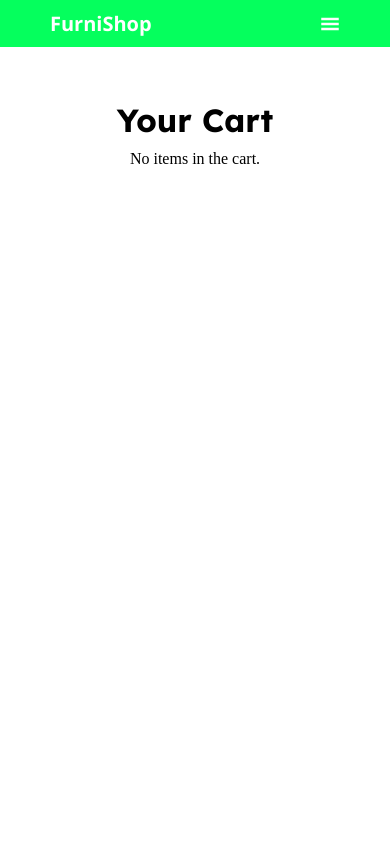
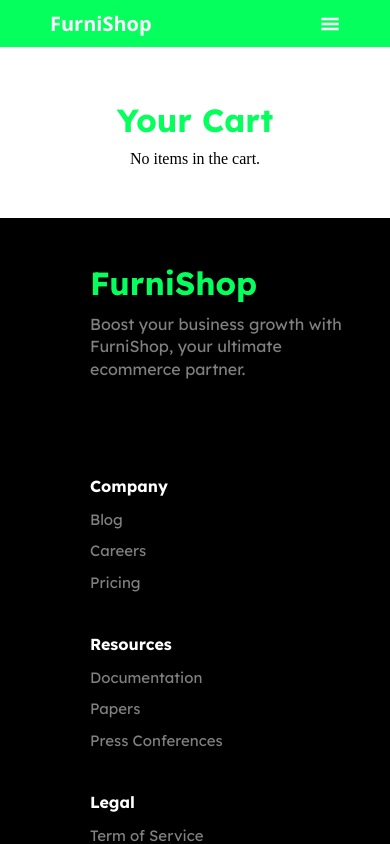
Before and after one commit to Kurev/E-Commerce-Website, a React (Vite) app: page /FavoritePage in a window 390 px wide. Shown: the top 844 px of the page. Built offline with nearby package versions, Linux system fonts and the light colour scheme.

Commit message:
fixed bugs

```diff
--- a/src/FavoritePage.css
+++ b/src/FavoritePage.css
@@ -1,11 +1,11 @@
 @media screen and (max-width: 600px) {
-    .PaddingFavorite {
+    .footer {
         overflow-x: hidden;
     }
 }
 
 @media screen and (max-width: 1060px) {
-    .PaddingFavorite {
+    .footer {
         overflow-x: hidden;
     }
 }
--- a/src/FavoritePage.jsx
+++ b/src/FavoritePage.jsx
@@ -11,6 +11,9 @@ const FavoritePage = () => {
         <div className="PaddingFavorite">
           <FavoriteContainer />
         </div>
+        <div className="footer">
+          <Footer />
+        </div>
 
     </div>
   )
--- a/src/FavoritePage/FavoriteContainer/FavoriteContainer.css
+++ b/src/FavoritePage/FavoriteContainer/FavoriteContainer.css
@@ -8,6 +8,7 @@
     justify-content: center;
     font-family: "Lexend", sans-serif;
     font-optical-sizing: auto;
+    color: #05ff5d;
 }
 
 .delete-button{
```
